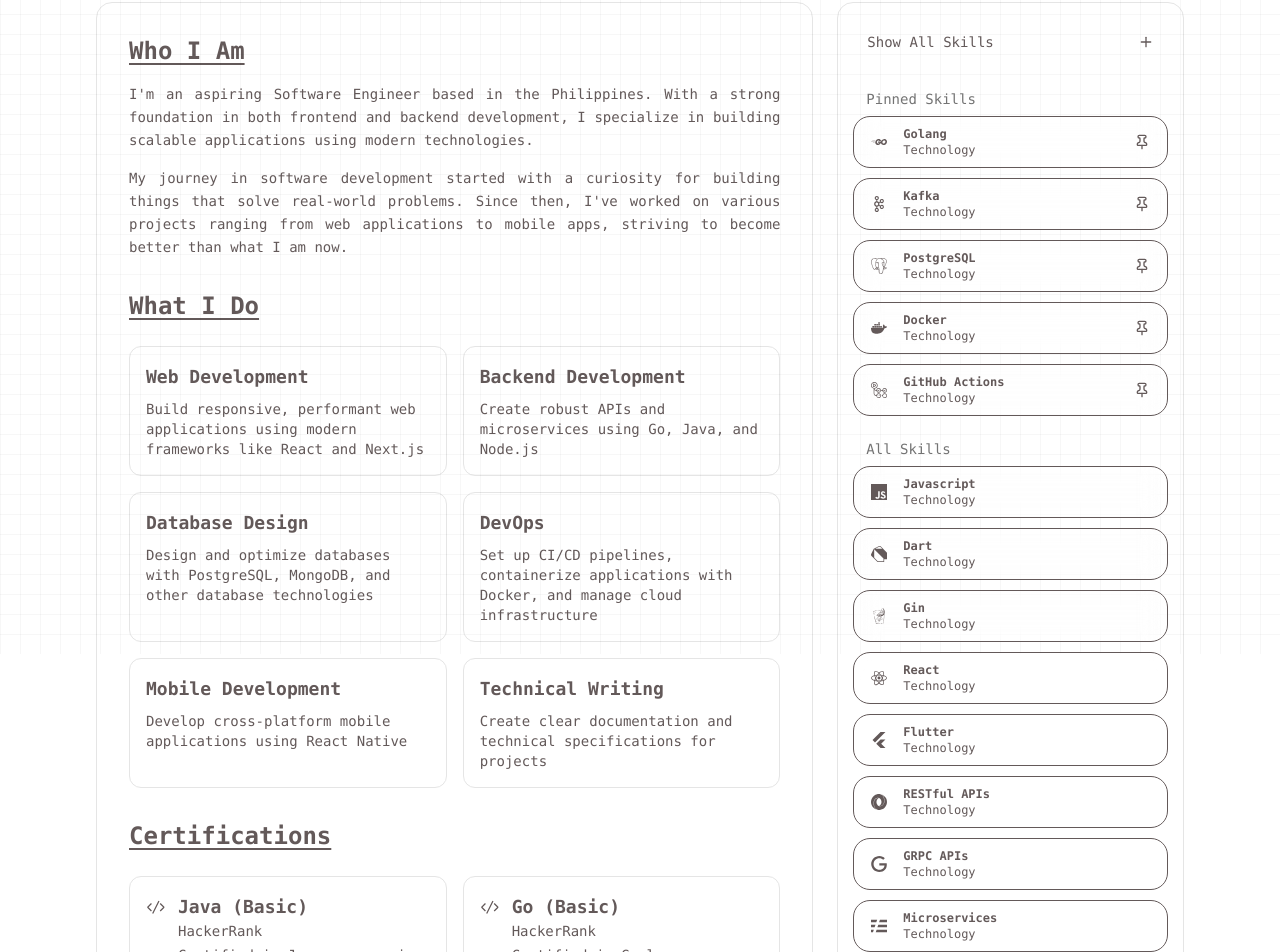
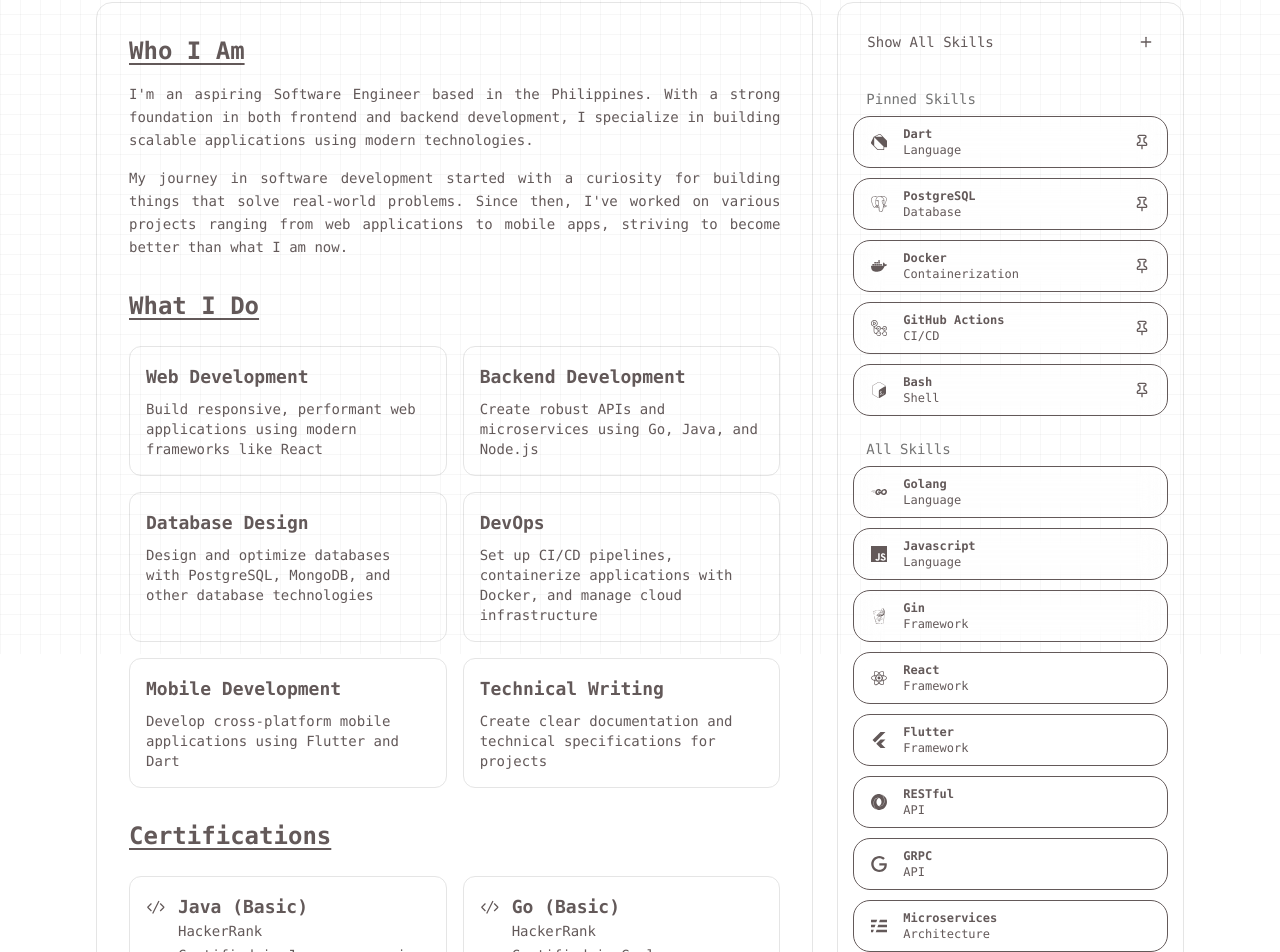
Before and after one commit to JasperRosales/portfolio-x, a React (Vite) app: page /about in a window 1280 px wide. Shown: the part 146-1098 px from the top of the page. Built offline with nearby package versions, Linux system fonts and the light colour scheme.

Commit message:
added some changes to the content of project and about

```diff
--- a/src/data/projects.tsx
+++ b/src/data/projects.tsx
@@ -33,7 +33,7 @@ export const projects: Project[] = [
     fullDescription:
       "Taskaru is a mobile task management application designed to help users organize and prioritize their tasks effectively. Features include task categorization, due dates, priority levels, progress tracking, and reminders.",
     category: "Mobile Application",
-    techStack: ["React Native", "TypeScript", "Golang", "NeonDB", "Vercel"],
+    techStack: ["Flutter", "Golang", "Supabase"],
     githubUrl: "https://github.com/JasperRosales/taskaru",
     features: [
       "Task organization and categorization",
--- a/src/data/services.ts
+++ b/src/data/services.ts
@@ -6,7 +6,7 @@ export interface Service {
 export const services: Service[] = [
   {
     title: "Web Development",
-    description: "Build responsive, performant web applications using modern frameworks like React and Next.js",
+    description: "Build responsive, performant web applications using modern frameworks like React",
   },
   {
     title: "Backend Development",
@@ -22,7 +22,7 @@ export const services: Service[] = [
   },
   {
     title: "Mobile Development",
-    description: "Develop cross-platform mobile applications using React Native",
+    description: "Develop cross-platform mobile applications using Flutter and Dart",
   },
   {
     title: "Technical Writing",
--- a/src/data/skills.tsx
+++ b/src/data/skills.tsx
@@ -18,44 +18,46 @@ import {
   SiAwslambda,
   SiDart,
   SiMake,
+  SiGnubash,
 } from "react-icons/si";
 
 interface Skill {
   name: string;
   icon: ReactNode;
+  info: string;
 }
 
 export const allSkills: Skill[] = [
-  { name: "Golang", icon: <SiGo /> },
-  {name: "Javascript", icon: <SiJavascript /> },
-  {name: "Dart", icon: <SiDart /> },
+  { name: "Golang", icon: <SiGo />, info: "Language"},
+  { name: "Javascript", icon: <SiJavascript />, info: "Language"  },
+  { name: "Dart", icon: <SiDart />, info: "Language" },
 
-  { name: "Gin", icon: <SiGin /> },
-  { name: "React", icon: <SiReact /> },
-  {name: "Flutter", icon: <SiFlutter /> },
+  { name: "Gin", icon: <SiGin />, info: "Framework" },
+  { name: "React", icon: <SiReact />, info: "Framework" },
+  { name: "Flutter", icon: <SiFlutter />, info: "Framework" },
 
-  { name: "RESTful APIs", icon: <SiJson /> },
-  { name: "GRPC APIs", icon: <SiGoogle /> },
+  { name: "RESTful", icon: <SiJson />, info: "API" },
+  { name: "GRPC", icon: <SiGoogle />, info: "API" },
 
-  { name: "Microservices", icon: <SiServerless /> },
-  { name: "Kafka", icon: <SiApachekafka /> },
+  { name: "Microservices", icon: <SiServerless />, info: "Architecture" },
+  { name: "Kafka", icon: <SiApachekafka />, info: "Message Broker" },
 
-  { name: "PostgreSQL", icon: <SiPostgresql /> },
+  { name: "PostgreSQL", icon: <SiPostgresql />, info: "Database" },
 
-  { name: "Docker", icon: <SiDocker /> },
-  { name: "Prometheus", icon: <SiPrometheus/> },
-  { name: "Grafana", icon: <SiGrafana /> },
-  { name: "AWS", icon: <SiAwslambda /> },
-  { name: "GitHub Actions", icon: <SiGithubactions /> },
-  { name: "Git", icon: <SiGit /> },
-  {name: "Make", icon: <SiMake /> },
-
+  { name: "Docker", icon: <SiDocker />, info: "Containerization" },
+  { name: "Prometheus", icon: <SiPrometheus />, info: "Monitoring" },
+  { name: "Grafana", icon: <SiGrafana />, info: "Monitoring" },
+  { name: "AWS", icon: <SiAwslambda />, info: "Cloud Platform" },
+  { name: "GitHub Actions", icon: <SiGithubactions />, info: "CI/CD" },
+  { name: "Git", icon: <SiGit />, info: "Version Control" },
+  { name: "Make", icon: <SiMake />, info: "Build Tool" },
+  { name: "Bash", icon: <SiGnubash />, info: "Shell" },
 ];
 
 export const pins: Skill[] = [
-  { name: "Golang", icon: <SiGo /> },
-  { name: "Kafka", icon: <SiApachekafka /> },
-  { name: "PostgreSQL", icon: <SiPostgresql /> },
-  { name: "Docker", icon: <SiDocker /> },
-  { name: "GitHub Actions", icon: <SiGithubactions /> },
+  { name: "Dart", icon: <SiDart />, info: "Language" },
+  { name: "PostgreSQL", icon: <SiPostgresql />, info: "Database" },
+  { name: "Docker", icon: <SiDocker />, info: "Containerization" },
+  { name: "GitHub Actions", icon: <SiGithubactions />, info: "CI/CD" },
+  { name: "Bash", icon: <SiGnubash />, info: "Shell" },
 ];
--- a/src/pages/about.tsx
+++ b/src/pages/about.tsx
@@ -29,7 +29,7 @@ export default function About() {
   const allSkillsWithPinned = allSkills.map((skill, index) => ({
     id: index,
     name: skill.name,
-    info: "Technology",
+    info: skill.info,
     icon: () => skill.icon,
     pinned: pins.some((p) => p.name === skill.name),
   }));
```
